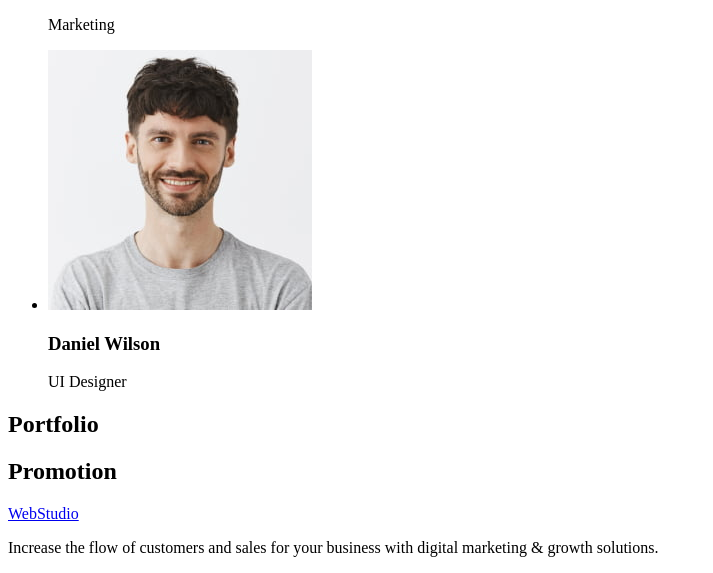
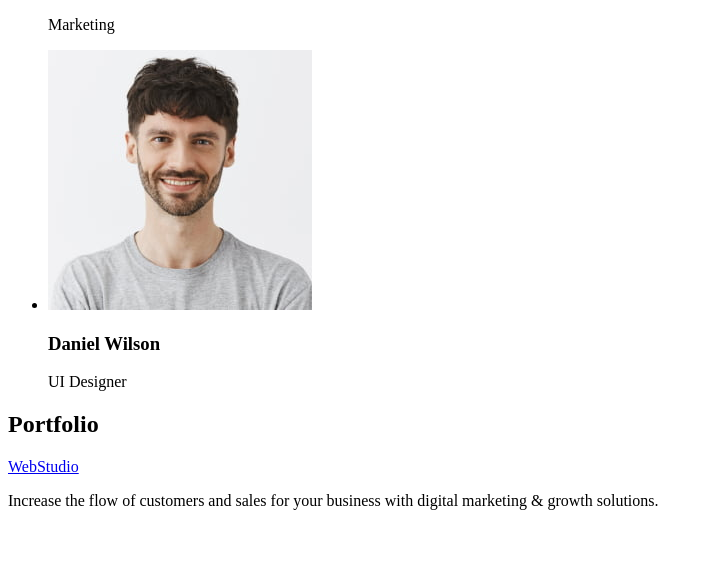
Before and after one commit to VadymSnizhko/goit-markup-hw-02, a plain HTML site: page index.html in a window 1280 px wide. Shown: the part 1437-2010 px from the top of the page, without its empty margins (0-713 px from the left). After the commit the page ends 1963 px from the top, so only its background shows below. Drawn offline with Linux system fonts and the light colour scheme.

Commit message:
add imges

```diff
--- a/index.html
+++ b/index.html
@@ -86,7 +86,6 @@
 
     <!-- +++++++++++++++ Footer +++++++++++++ -->
     <footer>
-        <h2>Promotion</h2>
         <a href="./index.html">WebStudio</a>
         <p>Increase the flow of customers and sales for your business with digital marketing & growth solutions.</p>
     </footer>
```
Also changed, not shown: images/portfolio/banking.jpg (added), images/portfolio/cashless.jpg (added), images/portfolio/courses.jpg (added), images/portfolio/meditation.jpg (added), images/portfolio/screen.jpg (added), images/portfolio/taxi.jpg (added).
